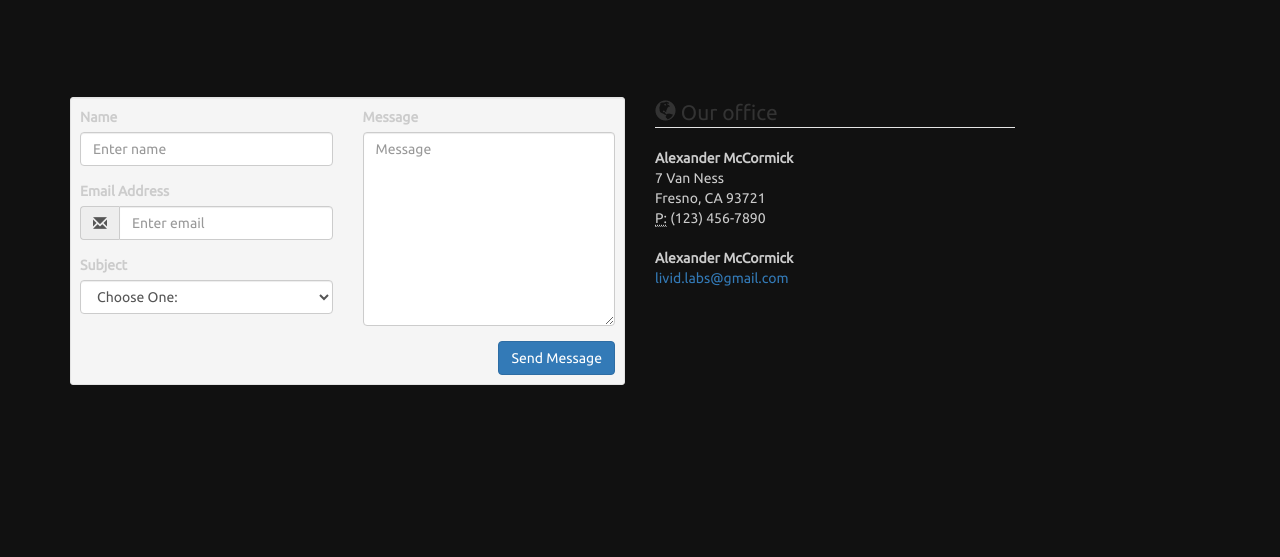
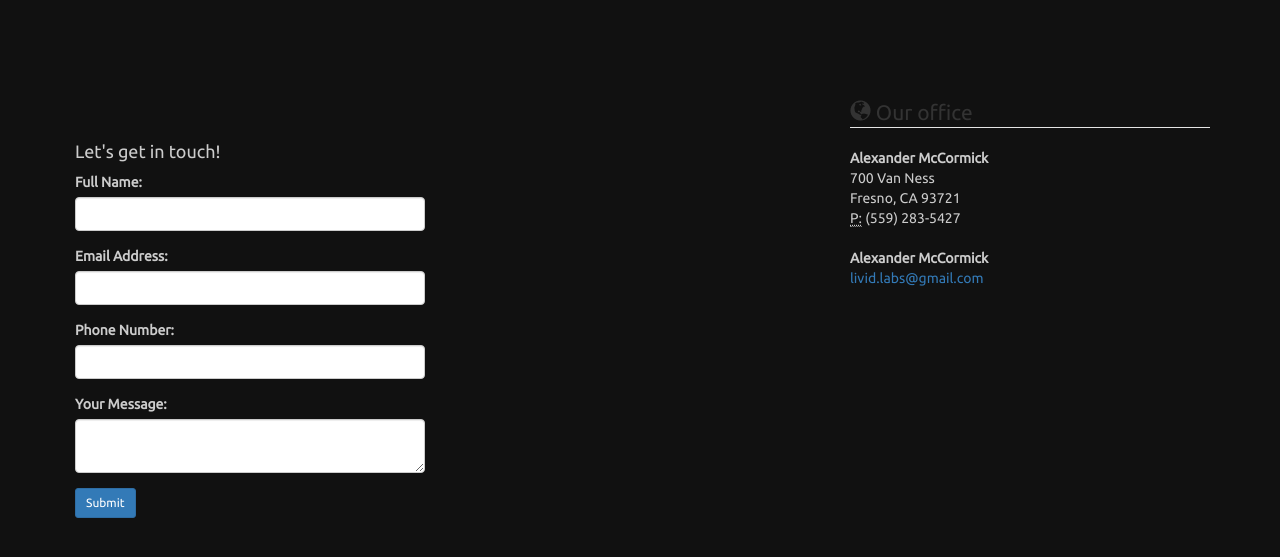
Before and after one commit to alexandermccormick/alexandermccormick.github.io, a plain HTML site: page index.html in a window 1280 px wide. Both pictures are taken after a click on the link "Contact". Shown: the part 61-618 px from the top of the page. Drawn offline with Linux system fonts and the light colour scheme; a web font is replaced by a local one.

Commit message:
rebuilt contact form, minor tweaks throughout

```diff
--- a/index.html
+++ b/index.html
@@ -112,54 +112,64 @@
   <div id="contact" class="wrapper">
     <div class="container contact-container">
       <div class="row">
-        <div class="col-sm-6">
-          <div class="well well-sm">
-            <form>
-              <div class="row">
-                <div class="col-md-6">
+        <div class="col-xs-10 col-sm-6 col-md-4 form-container">
+          <h4>Let's get in touch!</h4>
+          <form class="contact-form" id="emailForm" method="POST">
             <div class="form-group">
-                    <label for="name">Name</label>
-                    <input type="text" class="form-control" id="name" placeholder="Enter name" required="required" />
+              <label for="name">Full Name:</label>
+              <input type="text"
+                     class="form-control"
+                     id="name"
+                     name="name"
+                     required>
             </div>
             <div class="form-group">
-                    <label for="email">Email Address</label>
-                    <div class="input-group">
-                    <span class="input-group-addon"><span class="glyphicon glyphicon-envelope"></span></span>
-                    <input type="email" class="form-control" id="email" placeholder="Enter email" required="required" /></div>
+              <label for="email">Email Address:</label>
+              <input type="text"
+                     class="form-control"
+                     id="email"
+                     name="_replyto"
+                     required>
             </div>
             <div class="form-group">
-                    <label for="subject">Subject</label>
-                    <select id="subject" name="subject" class="form-control" required="required">
-                      <option value="na" selected="">Choose One:</option>
-                      <option value="service">General Customer Service</option>
-                      <option value="suggestions">Suggestions</option>
-                      <option value="product">Product Support</option>
-                    </select>
+              <label for="phone">Phone Number:</label>
+              <input type="text"
+                     class="form-control"
+                     id="phone"
+                     name="phone">
             </div>
+            <div class="form-group">
+              <label for="message">Your Message:</label>
+              <textarea type="text"
+                        class="form-control"
+                        id="message"
+                        name="message"
+                        maxlength="150"
+                        required></textarea>
+              <p id="maxCharacters"></p>
+              <input type="hidden"
+                     name="_subject"
+                     value="Website contact" />
+              <input type="hidden"
+                     name="_gotcha"/>
             </div>
-                  <div class="col-md-6">
-                    <div class="form-group">
-                      <label for="name">Message</label>
-                      <textarea name="message" id="message" class="form-control" rows="9" cols="25" required="required"placeholder="Message"></textarea>
-                    </div>
-                  </div>
-                  <div class="col-md-12">
-                    <button type="submit" class="btn btn-primary pull-right" id="btnContactUs">Send Message</button>
-                  </div>
-              </div>
+            <button class="btn btn-sm btn-primary"
+                    type="submit"
+                    id="submitButton">
+                Submit
+            </button>
           </form>
         </div>
-        </div>
-        <div class="col-md-4">
+        <div class="col-sm-4 col-sm-offset-4">
           <form>
             <legend><span class="glyphicon glyphicon-globe"></span> Our office</legend>
             <address>
               <strong>Alexander McCormick</strong><br>
-              7 Van Ness<br>
+              700 Van Ness<br>
               Fresno, CA 93721<br>
               <abbr title="Phone">
                         P:</abbr>
-                    (123) 456-7890
+                    (559) 283-5427
             </address>
             <address>
               <strong>Alexander McCormick</strong><br>
@@ -176,6 +186,10 @@
 
   <script type="text/javascript" src="js/jquery-3.2.0.min.js"></script>
   <script type="text/javascript" src="js/bootstrap-3.3.7.min.js"></script>
-  <script type="text/javascript" src="js/animation.js"></script>
+  <script type="text/javascript" src="js/animations.js"></script>
+  <script type="text/javascript" src="js/contact.js"></script>
+  <script type="text/javascript" src="js/carousel-swipe.js"></script>
+
+  </script>
 </body>
 </html>
--- /dev/null
+++ b/js/carousel-swipe.js
@@ -0,0 +1,15 @@
+$("#myCarousel").on("touchstart", function(event){
+  var xClick = event.originalEvent.touches[0].pageX;
+  $(this).one("touchmove", function(event){
+    var xMove = event.originalEvent.touches[0].pageX;
+    if( Math.floor(xClick - xMove) > 5 ){
+      $("#myCarousel").carousel('next');
+    }
+    else if( Math.floor(xClick - xMove) < -5 ){
+      $("#myCarousel").carousel('prev');
+    }
+  });
+  $("#myCarousel").on("touchend", function(){
+    $(this).off("touchmove");
+  });
+});
--- /dev/null
+++ b/js/contact.js
@@ -0,0 +1,44 @@
+(function(){
+  var myForm = document.getElementById('emailForm');
+  var submitButton = document.getElementById('submitButton');
+
+  var nameInput = document.getElementById('name');
+  var emailInput = document.getElementById('email');
+  var messageInput = document.getElementById('message');
+  var maxCharacters = document.getElementById('maxCharacters');
+
+  messageInput.textContent = "";
+
+  nameInput.addEventListener('blur', function(event){
+    var myName = nameInput.value;
+    var validName = /^[0-9a-zA-Z\s]+$/.test(myName);
+    if(!validName){
+      nameInput.classList.add('danger');
+      submitButton.disabled = true;
+    } else {
+      nameInput.classList.remove('danger');
+      submitButton.disabled = false;
+    }
+  });
+
+  emailInput.addEventListener('blur', function(event){
+    var myEmail = emailInput.value;
+    var validEmail = /^(([^<>()\[\]\\.,;:\s@"]+(\.[^<>()\[\]\\.,;:\s@"]+)*)|(".+"))@((\[[0-9]{1,3}\.[0-9]{1,3}\.[0-9]{1,3}\.[0-9]{1,3}])|(([a-zA-Z\-0-9]+\.)+[a-zA-Z]{2,}))+$/.test(myEmail);
+    if(!validEmail){
+      emailInput.classList.add('danger');
+      submitButton.disabled = true;
+    } else {
+      emailInput.classList.remove('danger');
+      submitButton.disabled = false;
+    }
+  });
+
+  messageInput.addEventListener('keydown', function(event){
+    maxCharacters.textContent = "Characters remaining: " + (150 - messageInput.value.length);
+  });
+
+  myForm.addEventListener('submit', function(event) {
+    document.getElementById('message').value.trim();
+    myForm.setAttribute('action', 'https://formspree.io/livid.labs@gmail.com');
+  });
+}());
--- a/scss/_contact.scss
+++ /dev/null
@@ -1,7 +0,0 @@
-.contact-container {
-  padding-top: 8%;
-  .row {
-    width:inherit;
-    color: $navText;
-  }
-}
--- a/scss/_animations.scss
+++ b/scss/animations.scss
@@ -1,6 +1,6 @@
 .shadow-highlight {
   animation-name: shadowHighlight;
-  animation-duration: 0.35s;
+  animation-duration: 0.25s;
   animation-iteration-count: 1;
   animation-timing-function: linear;
   animation-fill-mode: forwards;
--- /dev/null
+++ b/scss/contact.scss
@@ -0,0 +1,38 @@
+.contact-container {
+  padding-top: 8%;
+  .row {
+    width:inherit;
+    color: $navText;
+  }
+}
+// .flex-container {
+//   display: flex;
+// }
+//
+// .align-center {
+//   align-items: center;
+// }
+//
+// .justify-center {
+//   justify-content: center;
+// }
+
+.form-container {
+  // background-color: #F2F2F2;
+  margin-top: 25px;
+  padding: 20px;
+}
+
+.form-container h4 {
+  margin-top: 0px;
+}
+
+.contact-form textarea {
+  max-width: 100%;
+  max-height: 100px;
+}
+
+.danger {
+  border-color: #F00;
+  box-shadow: 0 0 10px 3px #F00;
+}
```
Also changed, not shown: css/styles.css, js/animations.js (renamed from js/animation.js), scss/about.scss (renamed from scss/_about.scss), scss/carousel.scss (renamed from scss/_carousel.scss), scss/global.scss (renamed from scss/_global.scss), scss/mixins.scss (renamed from scss/_mixins.scss), scss/myWork.scss (renamed from scss/_myWork.scss), scss/navbar.scss (renamed from scss/_navbar.scss), scss/variables.scss (renamed from scss/_variables.scss). Lines whose indentation alone changed are shown as unchanged.
